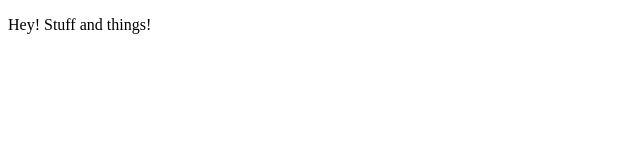
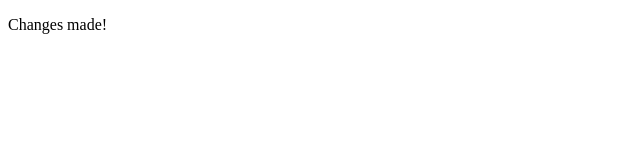
Before and after one commit to bradytrudeau/bradytrudeau.github.io, a plain HTML site: page index.html in a window 1280 px wide. Shown: the full height of the page, 0-640 px from the left. Drawn offline with Linux system fonts and the light colour scheme.

Commit message:
Change to text in page

```diff
--- a/index.html
+++ b/index.html
@@ -5,6 +5,6 @@
  </head>
 
  <body>
-  <p>Hey! Stuff and things!</p>
+  <p>Changes made!</p>
  </body>
 </html>
```
